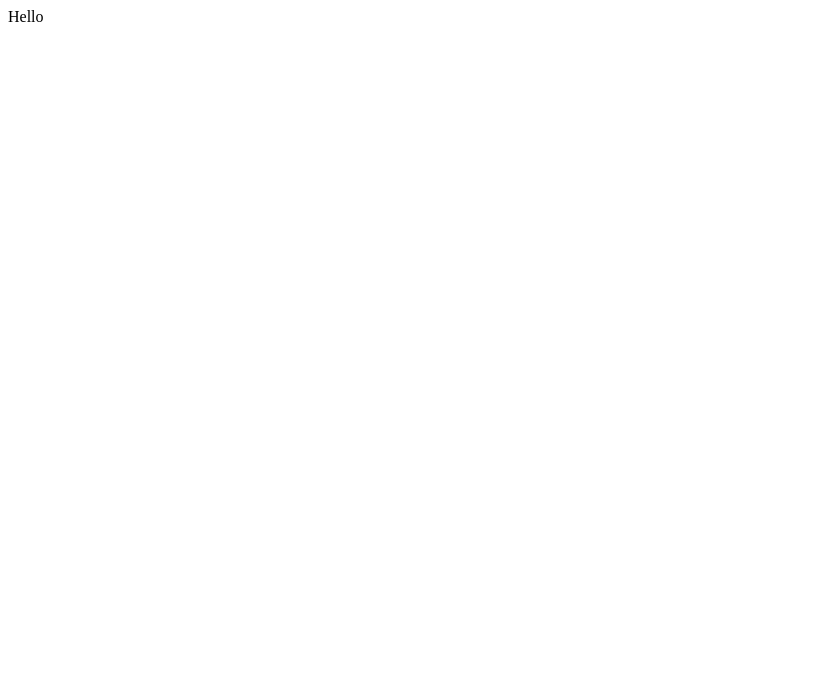
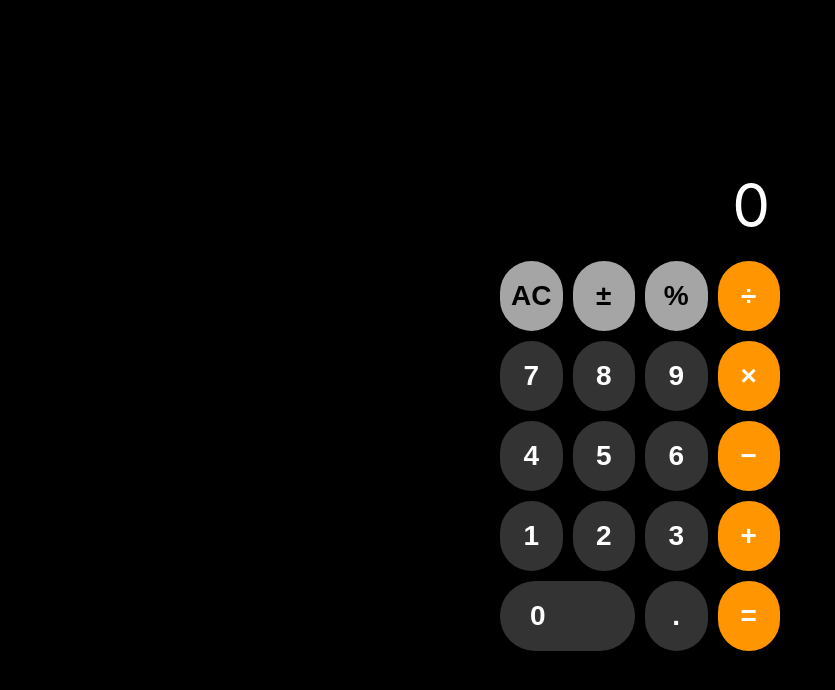
Before and after one commit to magicbalu/calc, a plain HTML site: page index.html in a window 1280 px wide. Shown: the whole page, without its empty margins (0-835 px from the left). Drawn offline with Linux system fonts and the light colour scheme.

Commit message:
Update index.html

```diff
--- a/index.html
+++ b/index.html
@@ -1,5 +1,190 @@
-<html>
+<html lang="en">
+<head>
+  <meta charset="UTF-8">
+  <title>iOS Style Calculator</title>
+  <meta name="viewport" content="width=device-width, initial-scale=1.0"/>
+  <style>
+    body {
+      margin: 0;
+      background: #000;
+      font-family: -apple-system, BlinkMacSystemFont, 'Segoe UI', Roboto, Oxygen, Ubuntu, sans-serif;
+      display: flex;
+      align-items: center;
+      justify-content: center;
+      height: 100vh;
+    }
+
+    .calculator {
+      width: 320px;
+      border-radius: 20px;
+      padding: 20px;
+      box-sizing: border-box;
+    }
+
+    .display {
+      color: white;
+      font-size: 60px;
+      text-align: right;
+      padding: 20px 10px;
+      overflow-x: auto;
+    }
+
+    .buttons {
+      display: grid;
+      grid-template-columns: repeat(4, 1fr);
+      gap: 10px;
+    }
+
+    button {
+      height: 70px;
+      border: none;
+      border-radius: 35px;
+      font-size: 28px;
+      font-weight: bold;
+      cursor: pointer;
+      color: white;
+      position: relative;
+    }
+
+    .btn-light { background: #a5a5a5; color: #000; }
+    .btn-dark { background: #333; }
+    .btn-orange { background: #ff9500; }
+    .btn-zero {
+      grid-column: span 2;
+      text-align: left;
+      padding-left: 30px;
+    }
+
+    #digit-sum {
+      position: absolute;
+      top: -35px;
+      left: 50%;
+      transform: translateX(-50%);
+      background: #fff;
+      color: #000;
+      font-size: 20px;
+      padding: 4px 10px;
+      border-radius: 12px;
+      display: none;
+      z-index: 10;
+    }
+  </style>
+</head>
 <body>
-  Hello
+  <div class="calculator">
+    <div class="display" id="display">0</div>
+    <div class="buttons">
+      <button class="btn-light" onclick="clearDisplay()">AC</button>
+      <button class="btn-light" onclick="toggleSign()">±</button>
+      <button class="btn-light" onclick="percentage()">%</button>
+      <button class="btn-orange" onclick="operate('/')">÷</button>
+
+      <button class="btn-dark" onclick="appendNumber('7')">7</button>
+      <button class="btn-dark" onclick="appendNumber('8')">8</button>
+      <button class="btn-dark" onclick="appendNumber('9')">9</button>
+      <button class="btn-orange" onclick="operate('*')">×</button>
+
+      <button class="btn-dark" onclick="appendNumber('4')">4</button>
+      <button class="btn-dark" onclick="appendNumber('5')">5</button>
+      <button class="btn-dark" onclick="appendNumber('6')">6</button>
+      <button class="btn-orange" onclick="operate('-')">−</button>
+
+      <button class="btn-dark" onclick="appendNumber('1')">1</button>
+      <button class="btn-dark" onclick="appendNumber('2')">2</button>
+      <button class="btn-dark" onclick="appendNumber('3')">3</button>
+      <button class="btn-orange" onclick="operate('+')">+</button>
+
+      <button class="btn-dark btn-zero" onclick="appendNumber('0')">0</button>
+      <button class="btn-dark" onclick="appendNumber('.')">.</button>
+      <button class="btn-orange" id="equals-btn"
+        onmousedown="showDigitSum()"
+        onmouseup="hideDigitSum()"
+        ontouchstart="showDigitSum()"
+        ontouchend="hideDigitSum()"
+        onclick="calculate()">=
+        <span id="digit-sum"></span>
+      </button>
+    </div>
+  </div>
+
+  <script>
+    let current = '0';
+    let previous = '';
+    let operator = null;
+
+    function updateDisplay() {
+      document.getElementById('display').innerText = current;
+    }
+
+    function appendNumber(num) {
+      if (current === '0' && num !== '.') {
+        current = num;
+      } else if (num === '.' && current.includes('.')) {
+        return;
+      } else {
+        current += num;
+      }
+      updateDisplay();
+    }
+
+    function clearDisplay() {
+      current = '0';
+      previous = '';
+      operator = null;
+      updateDisplay();
+    }
+
+    function toggleSign() {
+      current = (parseFloat(current) * -1).toString();
+      updateDisplay();
+    }
+
+    function percentage() {
+      current = (parseFloat(current) / 100).toString();
+      updateDisplay();
+    }
+
+    function operate(op) {
+      if (operator && previous) {
+        calculate();
+      }
+      operator = op;
+      previous = current;
+      current = '0';
+    }
+
+    function calculate() {
+      if (!operator || !previous) return;
+      let result;
+      const prev = parseFloat(previous);
+      const curr = parseFloat(current);
+      switch (operator) {
+        case '+': result = prev + curr; break;
+        case '-': result = prev - curr; break;
+        case '*': result = prev * curr; break;
+        case '/': result = prev / curr; break;
+      }
+      current = result.toString();
+      operator = null;
+      previous = '';
+      updateDisplay();
+    }
+
+    function showDigitSum() {
+      const result = current;
+      const digits = result.replace(/[^0-9]/g, '');
+      let sum = 0;
+      for (let digit of digits) sum += parseInt(digit);
+      const bubble = document.getElementById('digit-sum');
+      bubble.innerText = `Digit sum: ${sum}`;
+      bubble.style.display = 'block';
+    }
+
+    function hideDigitSum() {
+      document.getElementById('digit-sum').style.display = 'none';
+    }
+
+    updateDisplay();
+  </script>
 </body>
 </html>
```
